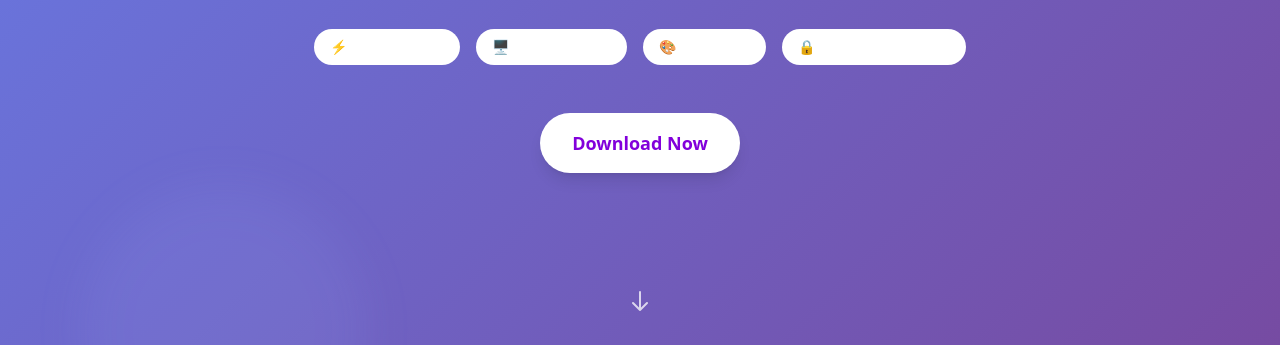
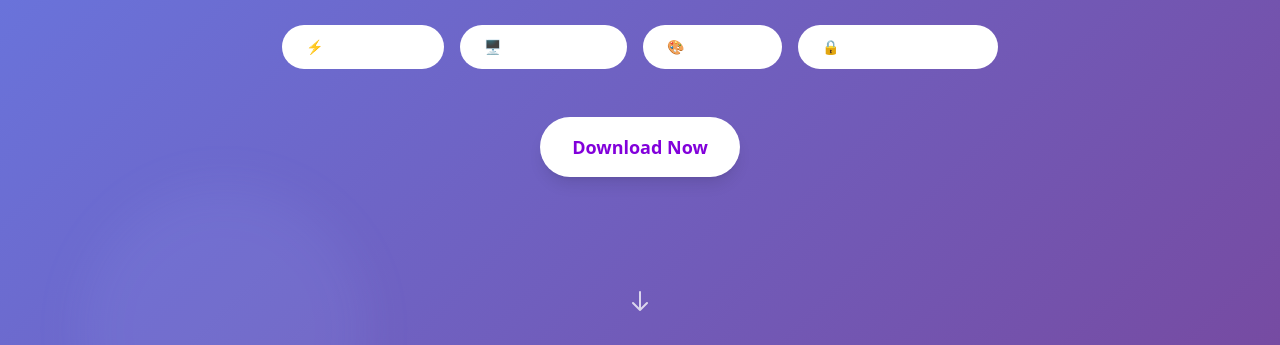
Before and after one commit to lassejlv/crabby-rs, a website: page static/index.html in a window 1280 px wide. Shown: the part 455-800 px from the top of the page. Drawn offline with nearby package versions, Linux system fonts and the light colour scheme.

Commit message:
Update index.html

```diff
--- a/static/index.html
+++ b/static/index.html
@@ -79,19 +79,19 @@
                 <!-- Features -->
                 <div class="flex flex-wrap justify-center gap-4 mb-12">
                     <span
-                        class="bg-white bg-opacity-20 backdrop-blur-sm rounded-full px-4 py-2 text-sm font-medium"
+                        class="bg-white bg-opacity-20 backdrop-blur-sm rounded-full px-6 py-3 text-sm font-medium whitespace-nowrap"
                         >⚡ Lightning Fast</span
                     >
                     <span
-                        class="bg-white bg-opacity-20 backdrop-blur-sm rounded-full px-4 py-2 text-sm font-medium"
+                        class="bg-white bg-opacity-20 backdrop-blur-sm rounded-full px-6 py-3 text-sm font-medium whitespace-nowrap"
                         >🖥️ Cross-Platform</span
                     >
                     <span
-                        class="bg-white bg-opacity-20 backdrop-blur-sm rounded-full px-4 py-2 text-sm font-medium"
+                        class="bg-white bg-opacity-20 backdrop-blur-sm rounded-full px-6 py-3 text-sm font-medium whitespace-nowrap"
                         >🎨 Modern UI</span
                     >
                     <span
-                        class="bg-white bg-opacity-20 backdrop-blur-sm rounded-full px-4 py-2 text-sm font-medium"
+                        class="bg-white bg-opacity-20 backdrop-blur-sm rounded-full px-6 py-3 text-sm font-medium whitespace-nowrap"
                         >🔒 Native Performance</span
                     >
                 </div>
```
